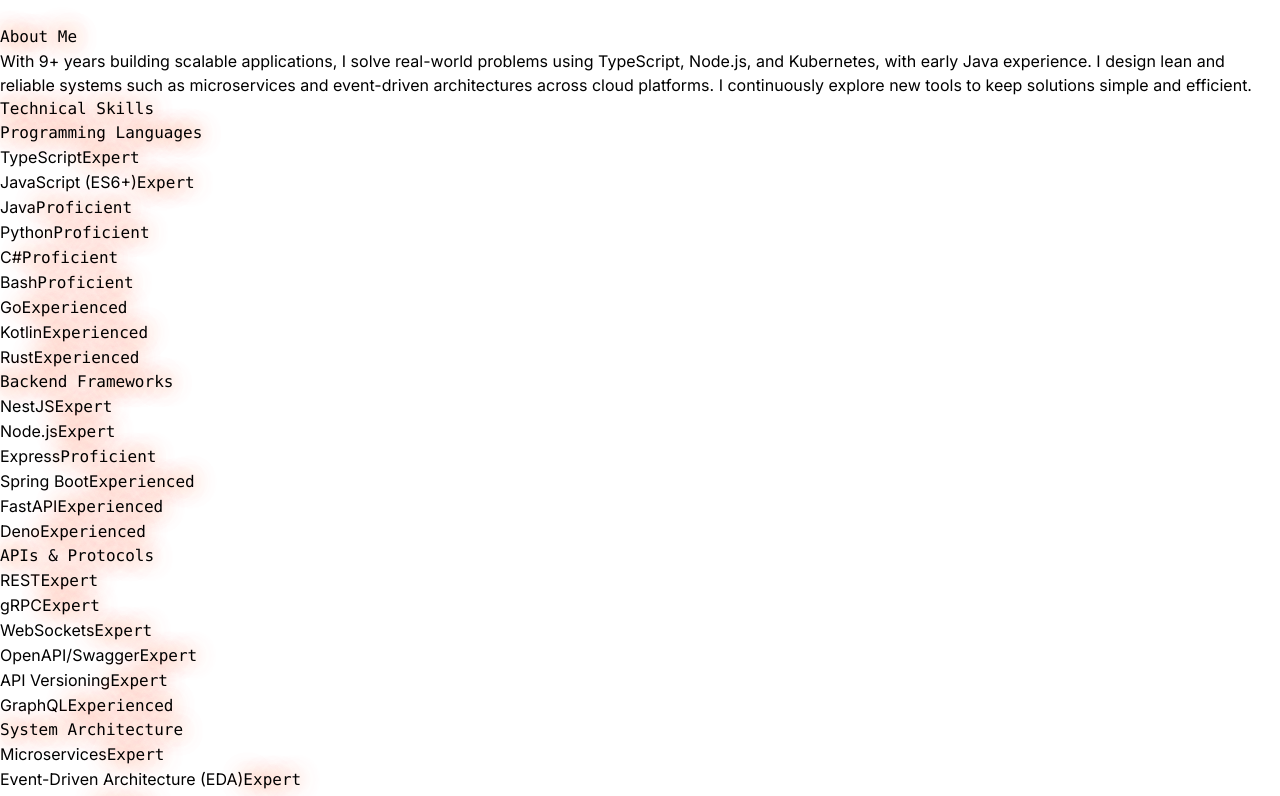
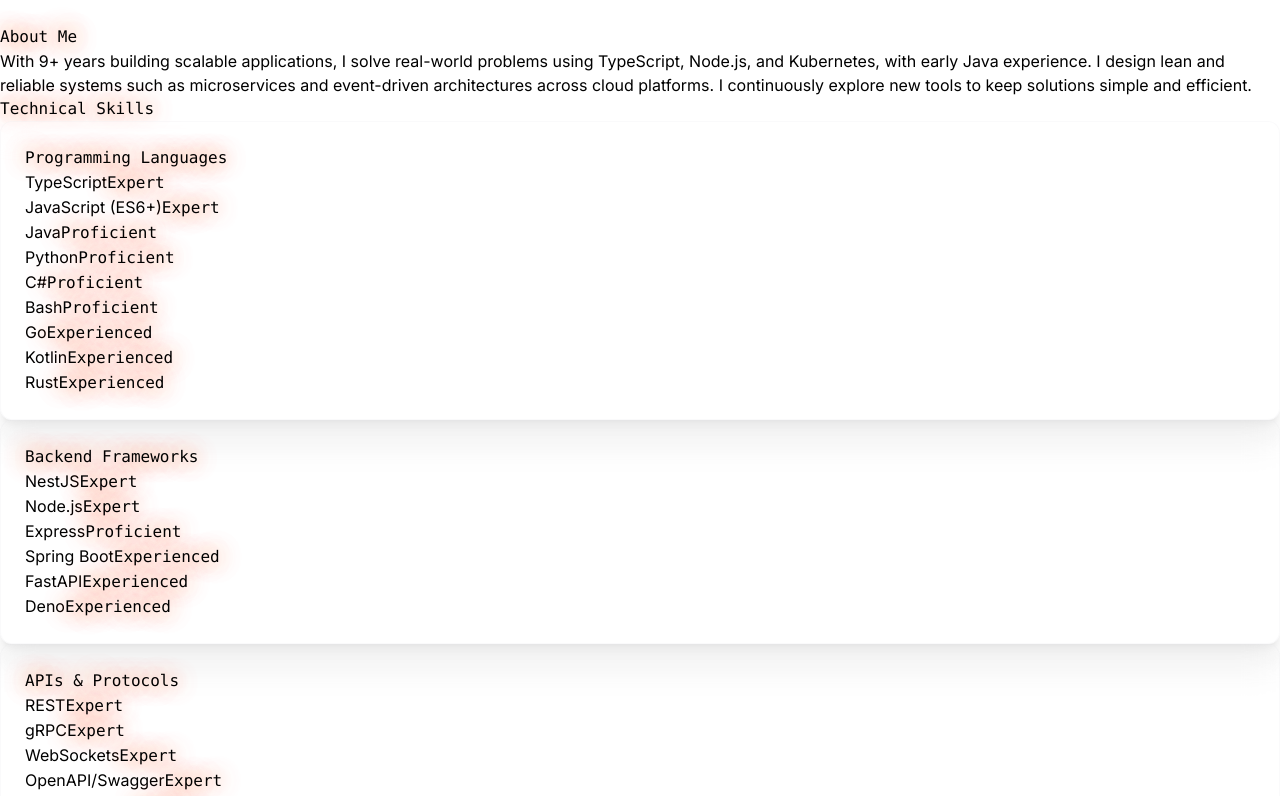
Before and after one commit to MRdevX/mrashidi.me, a Next.js app: page /about in a window 1280 px wide. Shown: the part 1000-1796 px from the top of the page. Built offline with nearby package versions, Linux system fonts and the light colour scheme.

Commit message:
feat: enhance About component with animated skill category display

```diff
--- a/src/app/about/page.tsx
+++ b/src/app/about/page.tsx
@@ -27,10 +27,18 @@ export default function About() {
             <h2 className="text-3xl font-bold mb-8 text-orange-500 font-cyberpunk glow-text">Technical Skills</h2>
 
             <div className="grid grid-cols-1 md:grid-cols-2 gap-8">
-              {skillCategories.map((cat) => (
-                <div key={cat.category} className="mb-6">
-                  <h3 className="text-xl font-bold mb-3 text-orange-500 font-cyberpunk glow-text">{cat.category}</h3>
-                  <ul className="flex flex-wrap gap-2">
+              {skillCategories.map((cat, index) => (
+                <motion.div
+                  key={cat.category}
+                  className="feature-card group"
+                  initial={{ opacity: 0, y: 20 }}
+                  animate={{ opacity: 1, y: 0 }}
+                  transition={{ delay: 0.6 + index * 0.1 }}
+                >
+                  <h3 className="text-xl font-bold mb-3 text-orange-500 font-cyberpunk glow-text relative z-10">
+                    {cat.category}
+                  </h3>
+                  <ul className="flex flex-wrap gap-2 relative z-10">
                     {cat.skills.map((skill) => (
                       <li
                         key={skill.name}
@@ -53,7 +61,7 @@ export default function About() {
                       </li>
                     ))}
                   </ul>
-                </div>
+                </motion.div>
               ))}
             </div>
           </motion.section>
```
Also changed, not shown: public/sw.js, 1 other file (tests, documents, lock files or other folders).
